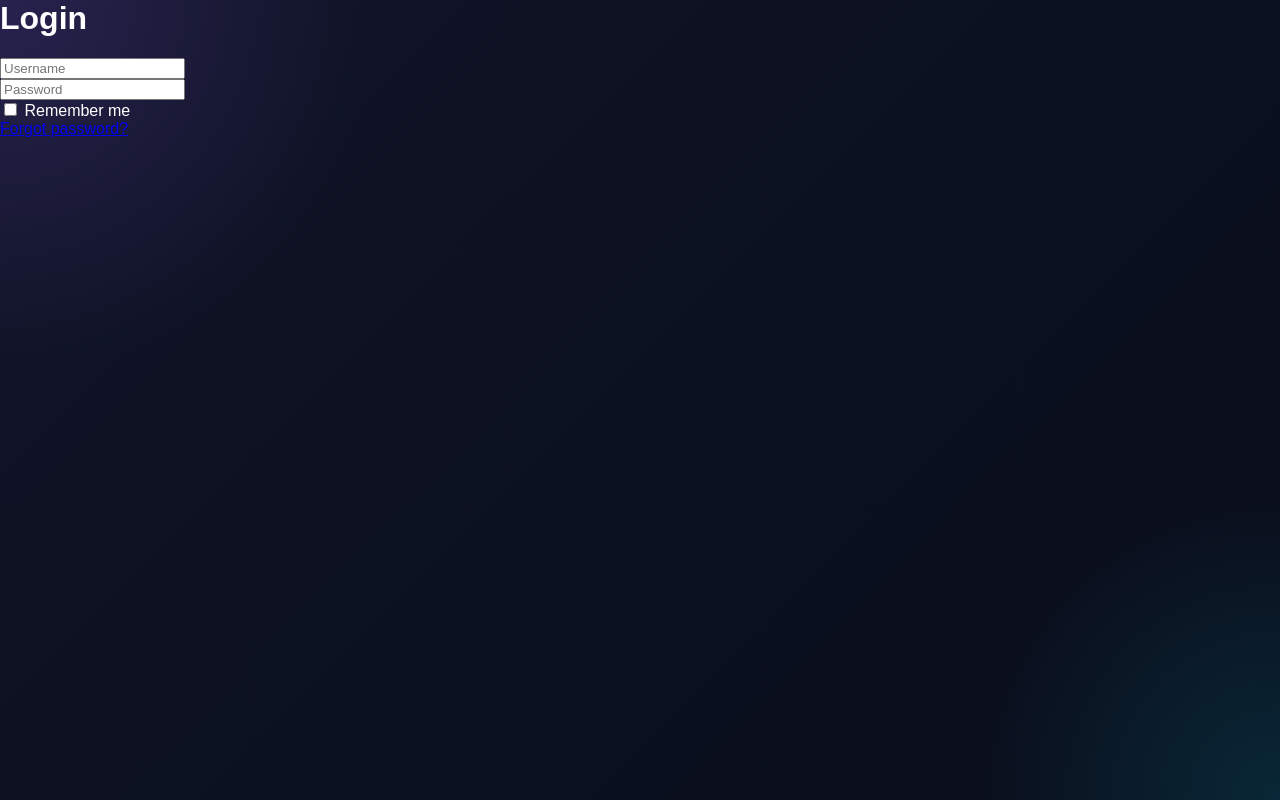
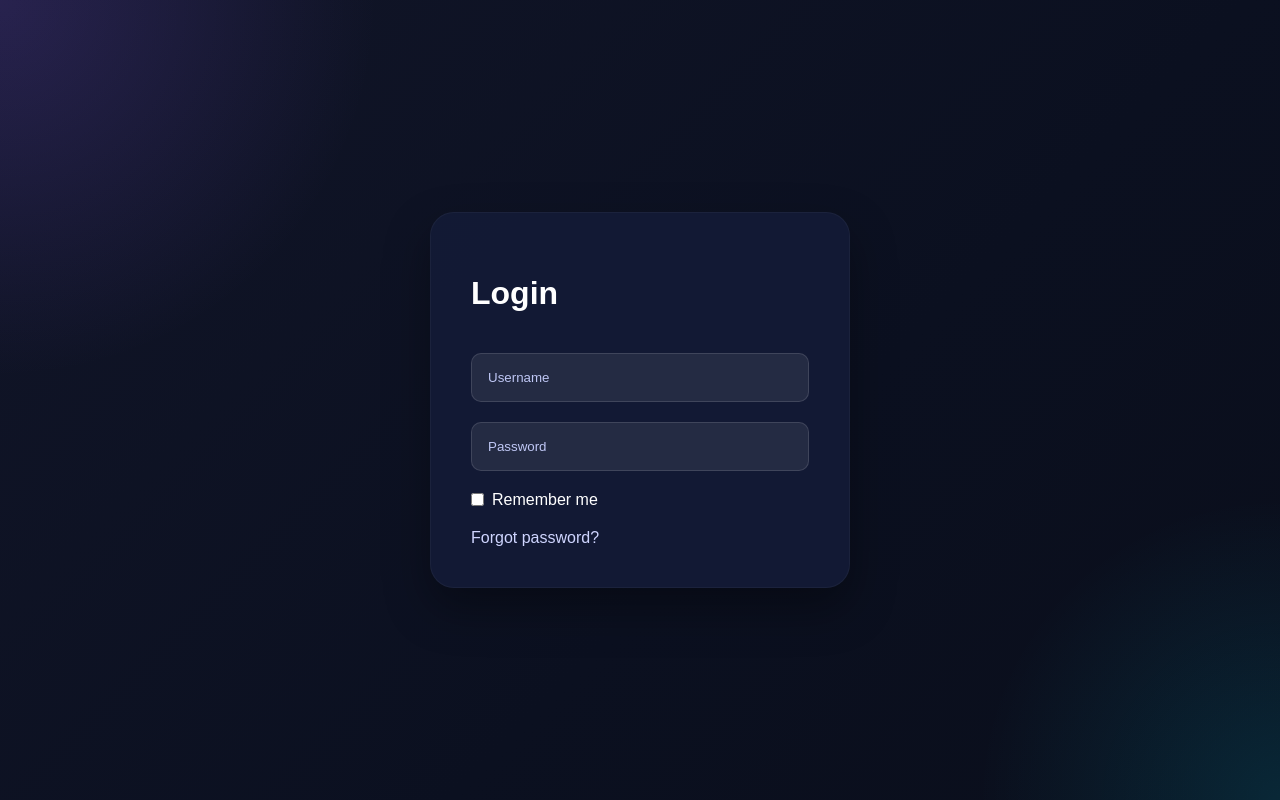
Before and after one commit to OCEsLastHope/cits3403, a Django app: template templates/loginpage.html in a window 1280 px wide. Run offline with Django 3.2, Linux system fonts and the light colour scheme; the template is opened without the code that fills it, so the values that code supplies are empty.

Commit message:
Updated styling for log in page

```diff
--- a/static/styles.css
+++ b/static/styles.css
@@ -232,3 +232,64 @@ body {
         align-items: flex-start;
     }
 }
+
+/* LOGIN PAGE */
+
+.login-page {
+    display: flex;
+    justify-content: center;
+    align-items: center;
+    min-height: 100vh;
+}
+
+
+.login-page .box {
+    width: 420px;
+    padding: 40px;
+    border-radius: 24px;
+
+
+    background: rgba(19, 27, 54, 0.95);
+    border: 1px solid rgba(255, 255, 255, 0.04);
+    box-shadow: 0 20px 45px rgba(0, 0, 0, 0.35);
+}
+
+
+.login-page form {
+    display: flex;
+    flex-direction: column;
+    gap: 20px;
+}
+
+
+.login-page input {
+    width: 100%;
+    padding: 16px;
+    border-radius: 10px;
+
+    /* reuse your existing input style */
+    background: rgba(255, 255, 255, 0.08);
+    border: 1px solid rgba(255, 255, 255, 0.12);
+    color: #ffffff;
+}
+
+.login-page input::placeholder {
+    color: #bfc7f5;
+}
+
+/* Checkbox row */
+.login-page .remember label {
+    display: flex;
+    align-items: center;
+    gap: 8px;
+}
+
+.login-page .remember input[type="checkbox"] {
+    width: auto;
+    margin: 0;
+}
+
+.login-page a {
+    color: #cfd5ff;
+    text-decoration: none;
+}
--- a/templates/loginpage.html
+++ b/templates/loginpage.html
@@ -1,19 +1,20 @@
-{% load static %}
+
+
+<!DOCTYPE html>
+<html>
 <head>
-  <link rel="stylesheet" href="{% static 'styles.css' %}">
+  <link rel="stylesheet" href="../static/styles.css">
 </head>
+
+<body class="login-page">
 
   <div class="box">
     <form>
       <h1>Login</h1>
 
-  <div>
       <input type="text" placeholder="Username">
-  </div>
 
-  <div>
       <input type="password" placeholder="Password">
-  </div>
 
       <div class="remember">
         <label>
@@ -21,8 +22,9 @@
         </label>
       </div>
 
-  <div>
       <a href="#">Forgot password?</a>
-  </div>
     </form>
   </div>
+
+</body>
+</html>
```
Lines whose indentation alone changed are shown as unchanged.
